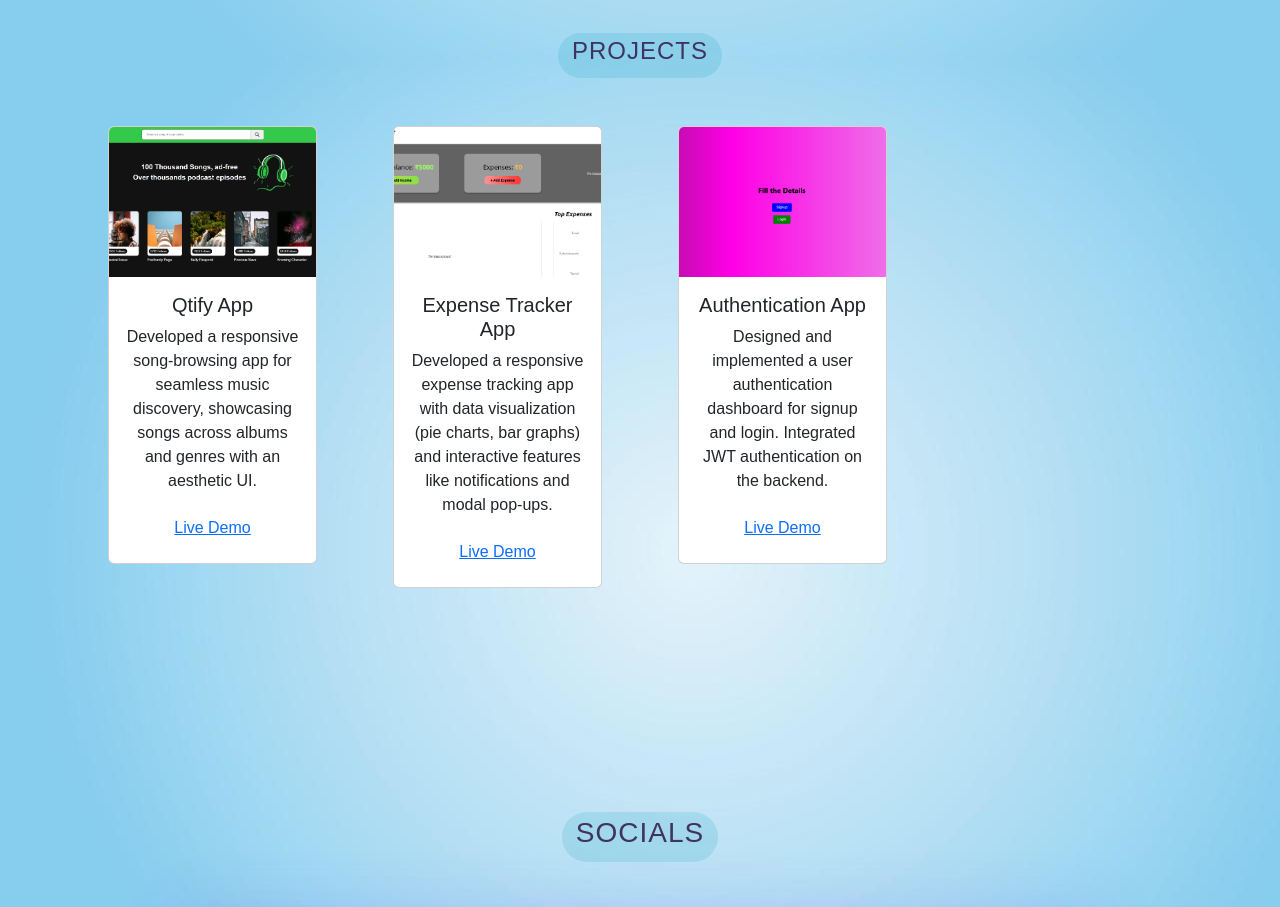
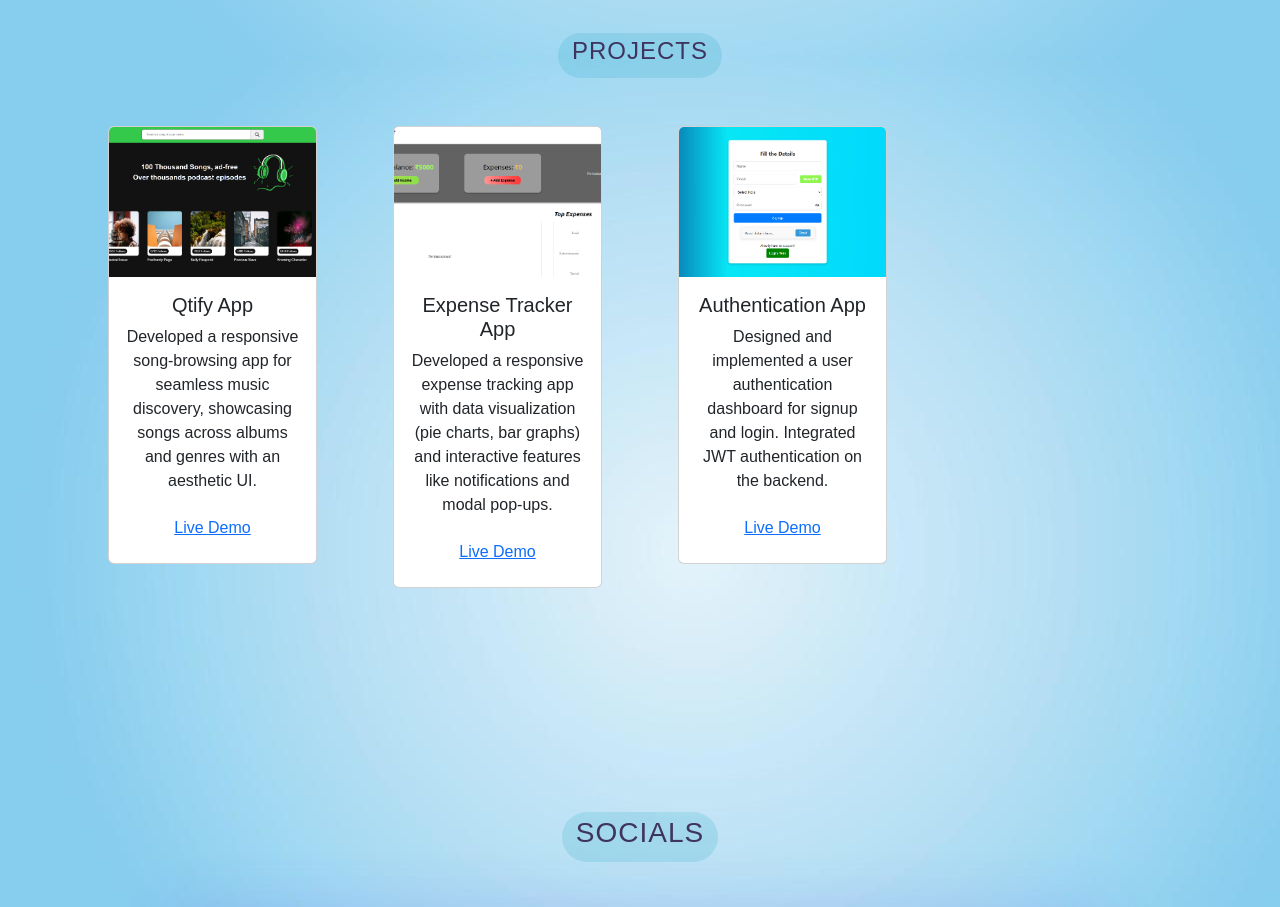
Before and after one commit to AbhiJaybhaye/My-Portfolio, a React (Create React App) app: page / in a window 1280 px wide. Shown: the part 920-1827 px from the top of the page. Built offline with nearby package versions, Linux system fonts and the light colour scheme; the HTML template or start-up script is replaced by a standard one.

Commit message:
Updated the images again

```diff
--- a/src/components/Projects.js
+++ b/src/components/Projects.js
@@ -2,6 +2,9 @@ import React, { useState } from 'react';
 import { useSpring, animated } from 'react-spring';
 import '@fortawesome/fontawesome-free/css/all.min.css';
 import 'bootstrap/dist/css/bootstrap.min.css';
+import Authentication from '../assets/Authentication.png'
+import ExpenseTracker from '../assets/ExpenseTracker.png'
+import Qtify from '../assets/Qtify.png'
 
 const Projects = () => {
   const fadeInProjects = useSpring({
@@ -18,9 +21,9 @@ const Projects = () => {
   });
 
   const projects = [
-    { id: 1, live:'https://qtify-react.vercel.app', img: './images/Qtify.png', title: 'Qtify App', desc: 'Developed a responsive song-browsing app for seamless music discovery, showcasing songs across albums and genres with an aesthetic UI.' },
-    { id: 2, live:'https://x-expense-tracker-react.vercel.app', img: './images/ExpenseTracker.png', title: 'Expense Tracker App', desc: 'Developed a responsive expense tracking app with data visualization (pie charts, bar graphs) and interactive features like notifications and modal pop-ups.' },
-    { id: 3, live:'https://authentication-frontend-black.vercel.app', img: './images/Authentication.png', title: 'Authentication App', desc: 'Designed and implemented a user authentication dashboard for signup and login. Integrated JWT authentication on the backend.' }
+    { id: 1, live:'https://qtify-react.vercel.app', img: Qtify, title: 'Qtify App', desc: 'Developed a responsive song-browsing app for seamless music discovery, showcasing songs across albums and genres with an aesthetic UI.' },
+    { id: 2, live:'https://x-expense-tracker-react.vercel.app', img: ExpenseTracker, title: 'Expense Tracker App', desc: 'Developed a responsive expense tracking app with data visualization (pie charts, bar graphs) and interactive features like notifications and modal pop-ups.' },
+    { id: 3, live:'https://authentication-frontend-black.vercel.app', img: Authentication, title: 'Authentication App', desc: 'Designed and implemented a user authentication dashboard for signup and login. Integrated JWT authentication on the backend.' }
   ];
 
   const handleMouseEnter = (project) => {
```
